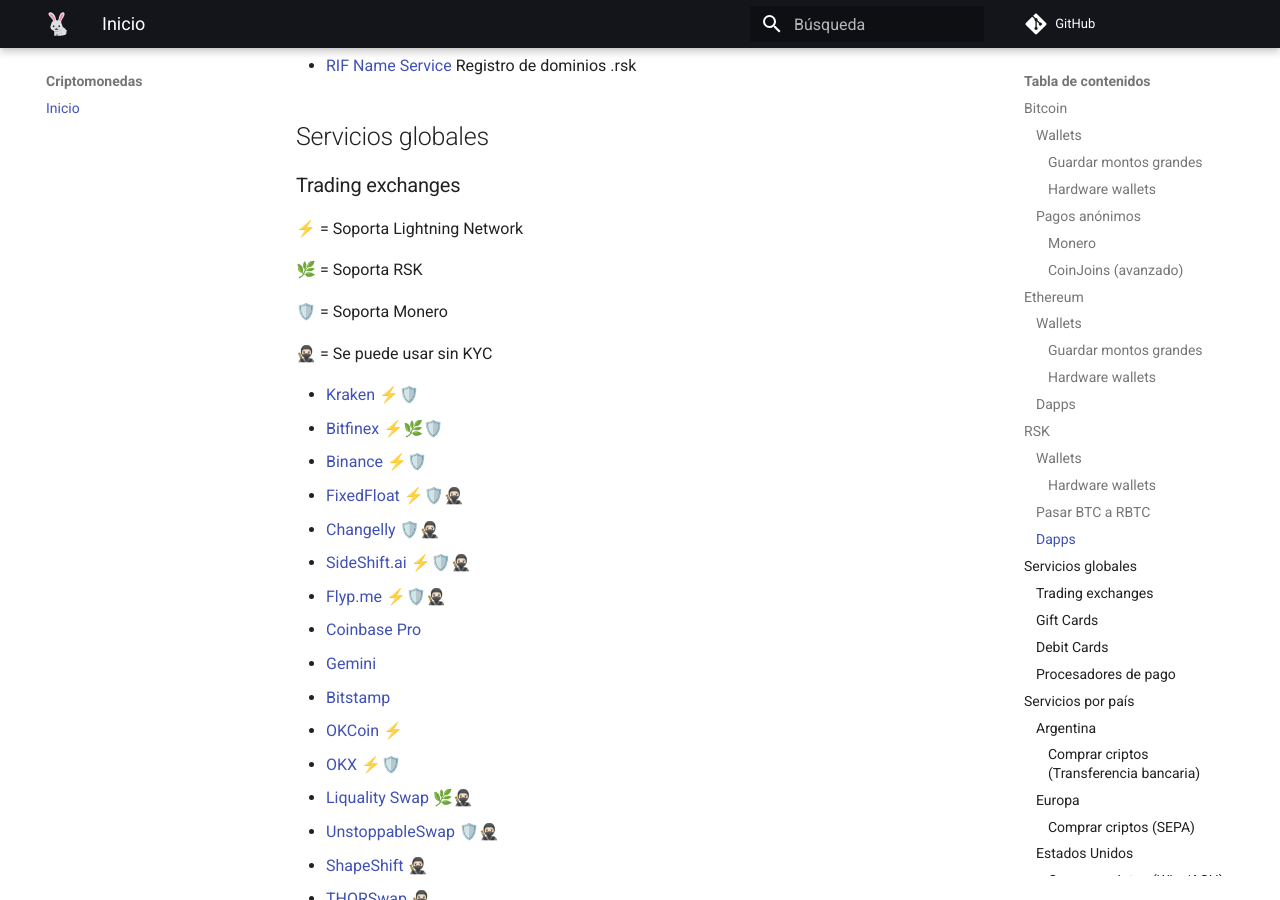
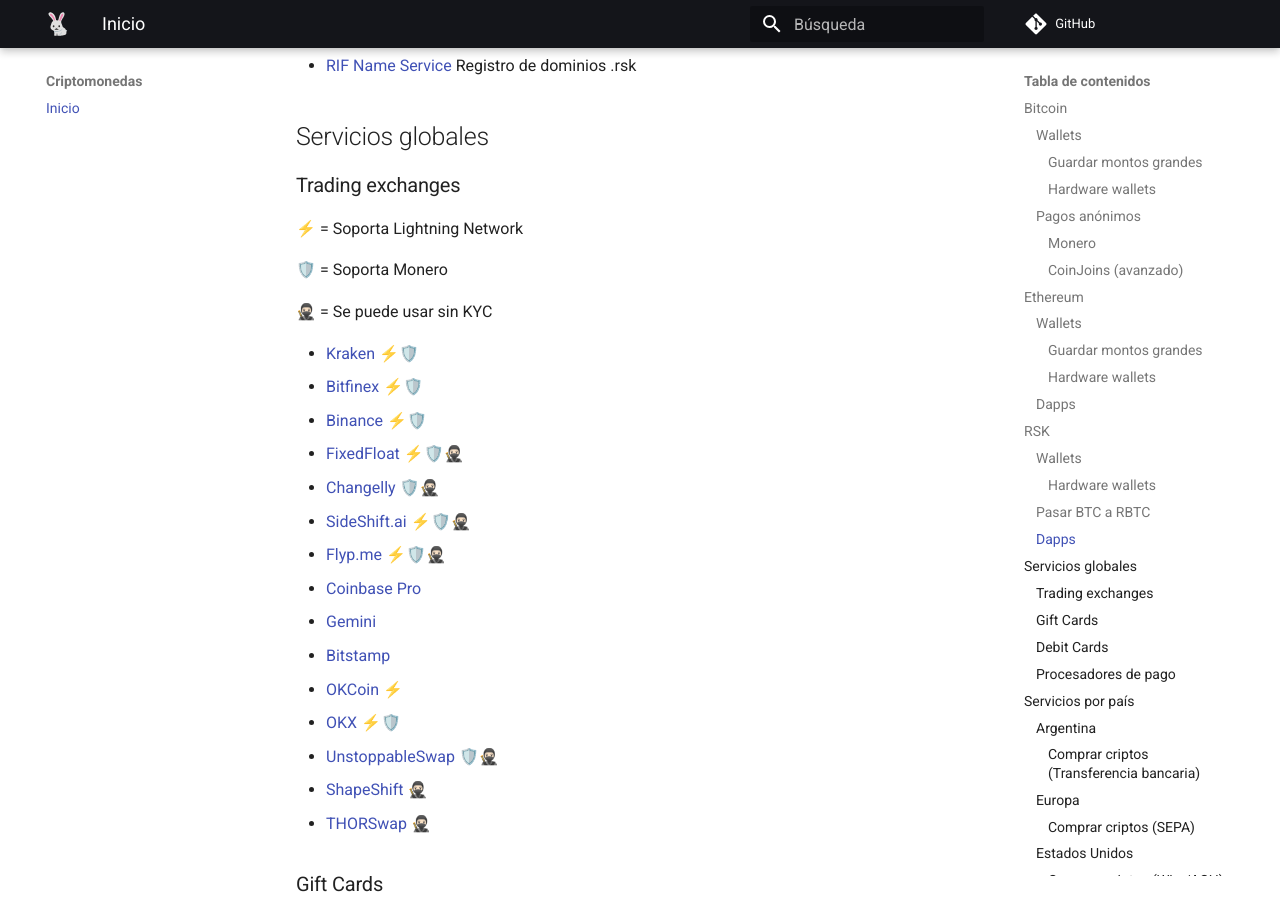
Before and after one commit to anomalouscode/wiki, an MkDocs documentation site: the page built from docs/criptomonedas/index.md, in a window 1280 px wide and 900 px high, scrolled down 4036 px. Built offline with MkDocs 1.6.1 and Material for MkDocs 9.7.7, drawn with Linux system fonts in a browser that asks for light colours; comment, search, counter and statistics services are not loaded.

Commit message:
Update index.md

```diff
--- a/docs/criptomonedas/index.md
+++ b/docs/criptomonedas/index.md
@@ -145,14 +145,12 @@
 
 ⚡ = Soporta Lightning Network
 
-🌿 = Soporta RSK
-
 🛡️ = Soporta Monero
 
 🥷🏻 = Se puede usar sin KYC
 
 - [Kraken](https://www.kraken.com/) ⚡🛡️
-- [Bitfinex](https://www.bitfinex.com/) ⚡🌿🛡️
+- [Bitfinex](https://www.bitfinex.com/) ⚡🛡️
 - [Binance](https://www.binance.com/) ⚡🛡️
 - [FixedFloat](https://fixedfloat.com/) ⚡🛡️🥷🏻
 - [Changelly](https://changelly.com/) 🛡️🥷🏻
@@ -163,7 +161,6 @@
 - [Bitstamp](https://www.bitstamp.net/)
 - [OKCoin](https://www.okcoin.com/) ⚡
 - [OKX](https://www.okx.com/) ⚡🛡️
-- [Liquality Swap](https://swap.liquality.io/) 🌿🥷🏻
 - [UnstoppableSwap](https://unstoppableswap.net/) 🛡️🥷🏻
 - [ShapeShift](https://shapeshift.com/) 🥷🏻
 - [THORSwap](https://thorswap.finance/) 🥷🏻
```
